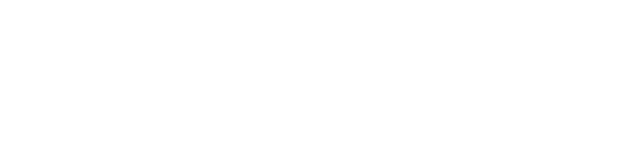
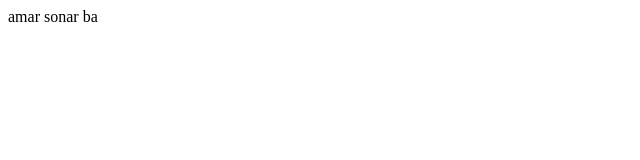
Before and after one commit to abdullahalmasum1/practice, a plain HTML site: page index.html in a window 1280 px wide. Shown: the whole page, without its empty margins (0-640 px from the left). Drawn offline with Linux system fonts and the light colour scheme.

Commit message:
Add files via upload

```diff
--- a/index.html
+++ b/index.html
@@ -7,7 +7,7 @@
 </head>
 <body>
     <header>
-
+        amar sonar ba
     </header>
     <main>
 
```
